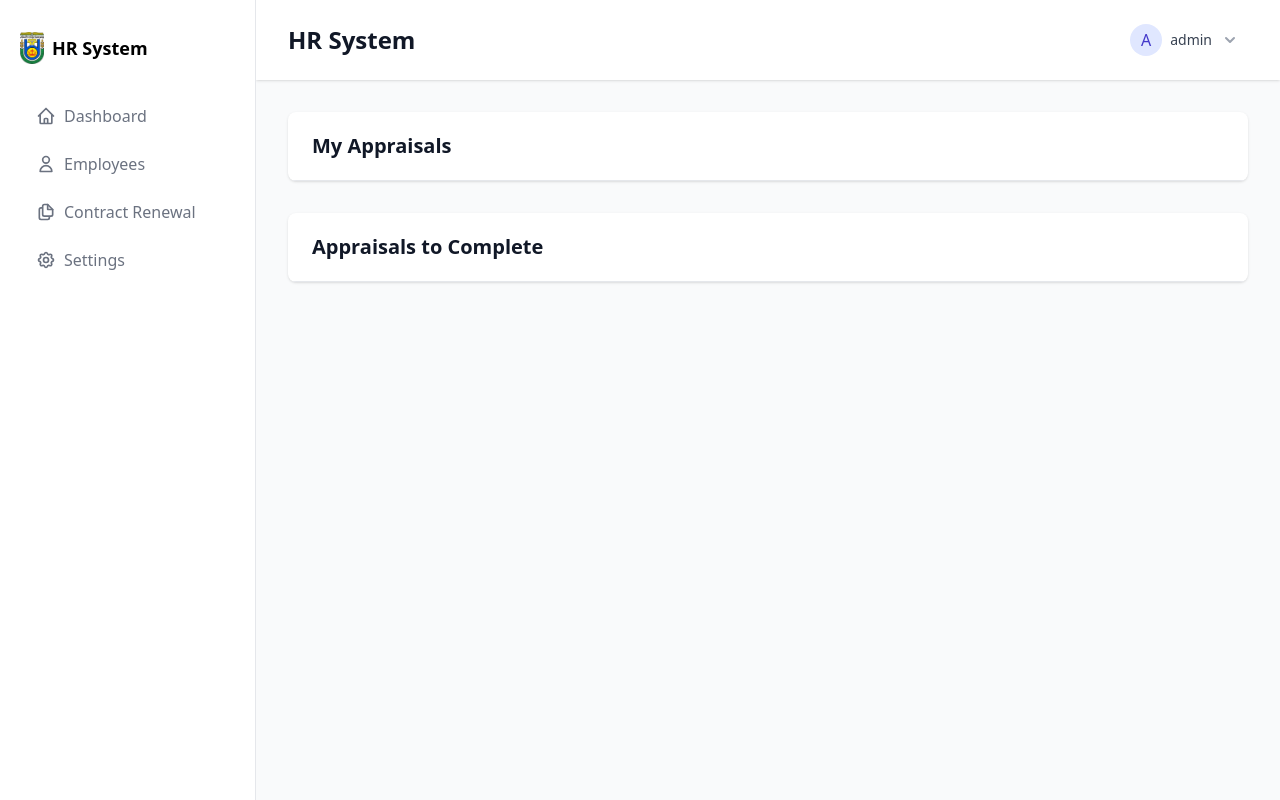
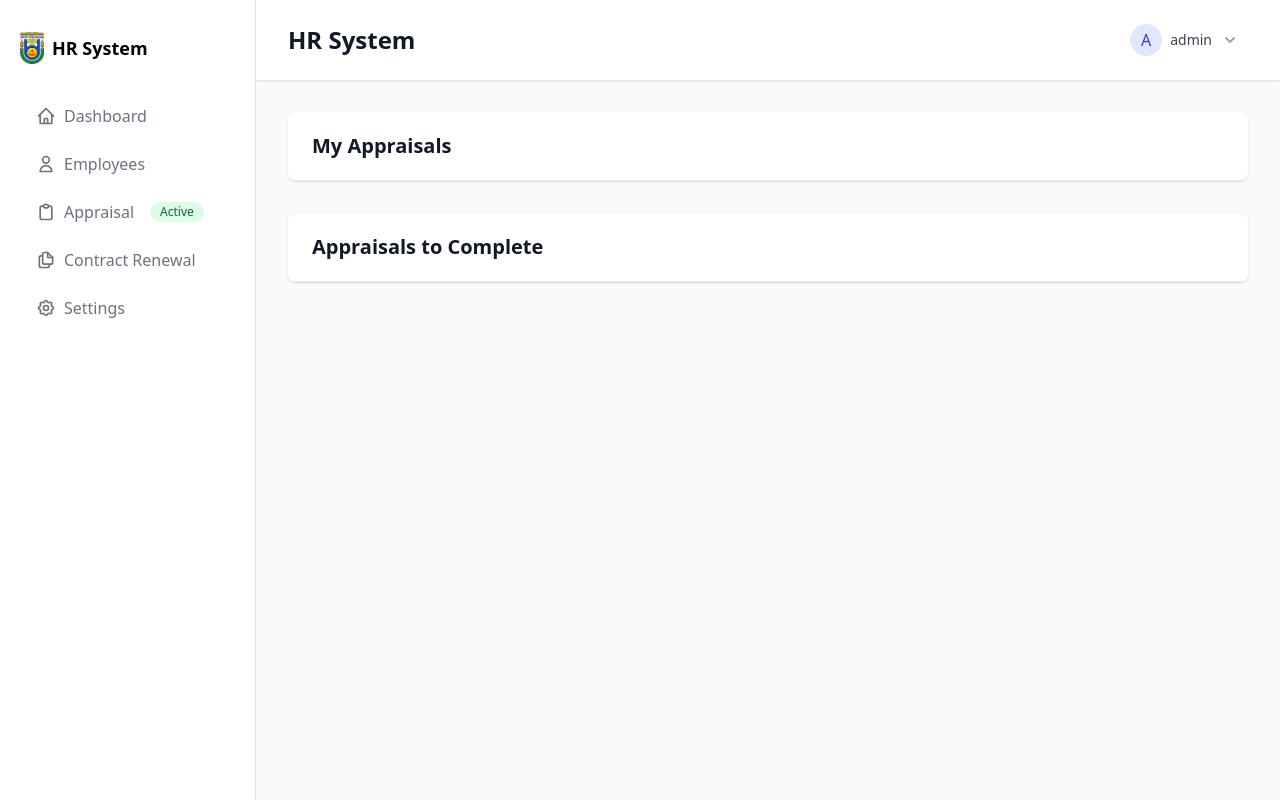
Before and after one commit to hfzizz/hr-system, a Django app: page /appraisals/ in a window 1280 px wide. Run offline with Django 5.2, Linux system fonts and the light colour scheme; a user stored in the database is signed in; data comes from the database, SQL or seed files in the repository; both versions use the stored data as it was after the commit; some libraries are stand-ins or nearby versions.

Commit message:
fix appraisal period

```diff
--- a/appraisals/templates/appraisals/appraisal_list.html
+++ b/appraisals/templates/appraisals/appraisal_list.html
@@ -125,26 +125,34 @@
                                 {% endif %}
                             </div>
 
-                            <!-- Replace the date inputs with read-only period display -->
-                            {% if active_period %}
-                                <div>
-                                    <label class="block text-sm font-medium text-gray-700">Active Review Period</label>
-                                    <input type="text"
-                                           value="{{ active_period.start_date|date:'M d, Y' }} - {{ active_period.end_date|date:'M d, Y' }}"
-                                           readonly
-                                           class="mt-1 block w-full rounded-md border-gray-300 bg-gray-50 shadow-sm focus:border-indigo-500 focus:ring-indigo-500 sm:text-sm">
-                                    <input type="hidden" name="review_period_start" value="{{ active_period.start_date|date:'Y-m-d' }}">
-                                    <input type="hidden" name="review_period_end" value="{{ active_period.end_date|date:'Y-m-d' }}">
-                                </div>
-                            {% else %}
-                                <p class="mt-2 text-sm text-red-600">No active appraisal period. Please set an active period first.</p>
-                            {% endif %}
+                            <!-- Replace the single period display with a select for multiple periods -->
+                            <div>
+                                <label for="period_select" class="block text-sm font-medium text-gray-700">Select Review Period</label>
+                                {% if active_periods %}
+                                    <select name="period_select" id="period_select" required
+                                            class="mt-1 block w-full rounded-md border-gray-300 shadow-sm focus:border-indigo-500 focus:ring-indigo-500 sm:text-sm"
+                                            onchange="updatePeriodDates()">
+                                        <option value="">Select a period</option>
+                                        {% for period in active_periods %}
+                                            <option value="{{ period.id }}"
+                                                    data-start="{{ period.start_date|date:'Y-m-d' }}"
+                                                    data-end="{{ period.end_date|date:'Y-m-d' }}">
+                                                {{ period.start_date|date:'M d, Y' }} - {{ period.end_date|date:'M d, Y' }}
+                                            </option>
+                                        {% endfor %}
+                                    </select>
+                                    <input type="hidden" name="review_period_start" id="review_period_start">
+                                    <input type="hidden" name="review_period_end" id="review_period_end">
+                                {% else %}
+                                    <p class="mt-2 text-sm text-red-600">No active appraisal periods. Please set an active period first.</p>
+                                {% endif %}
+                            </div>
                         </div>
                     </div>
                     <div class="mt-5 sm:mt-6 sm:grid sm:grid-flow-row-dense sm:grid-cols-2 sm:gap-3">
                         <button type="submit"
-                                {% if not active_period %}disabled{% endif %}
-                                class="inline-flex w-full justify-center rounded-md {% if active_period %}bg-indigo-600 hover:bg-indigo-500{% else %}bg-gray-400 cursor-not-allowed{% endif %} px-3 py-2 text-sm font-semibold text-white shadow-sm focus-visible:outline focus-visible:outline-2 focus-visible:outline-offset-2 focus-visible:outline-indigo-600 sm:col-start-2">
+                                {% if not active_periods %}disabled{% endif %}
+                                class="inline-flex w-full justify-center rounded-md {% if active_periods %}bg-indigo-600 hover:bg-indigo-500{% else %}bg-gray-400 cursor-not-allowed{% endif %} px-3 py-2 text-sm font-semibold text-white shadow-sm focus-visible:outline focus-visible:outline-2 focus-visible:outline-offset-2 focus-visible:outline-indigo-600 sm:col-start-2">
                             Assign
                         </button>
                         <button type="button"
@@ -317,21 +325,28 @@ function submitAssignForm(event) {
     });
 }
 
-// Add form validation before submission
+// Add this function to update the hidden date inputs
+function updatePeriodDates() {
+    const periodSelect = document.getElementById('period_select');
+    const selectedOption = periodSelect.options[periodSelect.selectedIndex];
+
+    if (selectedOption.value) {
+        document.getElementById('review_period_start').value = selectedOption.dataset.start;
+        document.getElementById('review_period_end').value = selectedOption.dataset.end;
+    } else {
+        document.getElementById('review_period_start').value = '';
+        document.getElementById('review_period_end').value = '';
+    }
+}
+
+// Update your form validation
 document.getElementById('assignForm').addEventListener('submit', function(event) {
     const appraiser = document.getElementById('appraiser').value;
-    const startDate = document.getElementById('review_period_start').value;
-    const endDate = document.getElementById('review_period_end').value;
+    const periodSelect = document.getElementById('period_select').value;
 
-    if (!appraiser || !startDate || !endDate) {
+    if (!appraiser || !periodSelect) {
         event.preventDefault();
         alert('Please fill in all required fields');
-        return false;
-    }
-
-    if (startDate >= endDate) {
-        event.preventDefault();
-        alert('End date must be after start date');
         return false;
     }
 });
--- a/appraisals/templatetags/appraisal_tags.py
+++ b/appraisals/templatetags/appraisal_tags.py
@@ -9,6 +9,6 @@ def is_appraisal_period():
     today = timezone.now().date()
     return AppraisalPeriod.objects.filter(
         is_active=True,
-        start_date__lte=today,
-        end_date__gte=today
+        # start_date__lte=today,
+        # end_date__gte=today
     ).exists()
--- a/appraisals/views.py
+++ b/appraisals/views.py
@@ -19,6 +19,7 @@ import json
 from .forms import AppraisalForm, AcademicQualificationFormSet
 from django.forms import inlineformset_factory
 from django.core.exceptions import PermissionDenied
+from django.template.context_processors import request
 
 logger = logging.getLogger(__name__)
 
@@ -30,7 +31,7 @@ class AppraisalListView(LoginRequiredMixin, PermissionRequiredMixin, ListView):
 
     def get_context_data(self, **kwargs):
         context = super().get_context_data(**kwargs)
-        context['active_period'] = AppraisalPeriod.objects.filter(is_active=True).first()
+        context['active_periods'] = AppraisalPeriod.objects.filter(is_active=True).order_by('start_date')
         context['is_hr'] = self.request.user.groups.filter(name='HR').exists()
 
         # Get all employees for the main list
@@ -75,7 +76,8 @@ class AppraisalAssignView(LoginRequiredMixin, PermissionRequiredMixin, CreateVie
                 appraiser=appraiser,
                 review_period_start=request.POST.get('review_period_start'),
                 review_period_end=request.POST.get('review_period_end'),
-                status='pending'
+                status='pending',
+                last_modified_by=request.user  # Add this line
             )
 
             if request.headers.get('X-Requested-With') == 'XMLHttpRequest':
@@ -128,7 +130,8 @@ def appraisal_assign(request):
             appraiser=appraiser,
             review_period_start=review_period_start,
             review_period_end=review_period_end,
-            status='pending'
+            status='pending',
+            last_modified_by=request.user
         )
 
         return JsonResponse({
@@ -353,3 +356,15 @@ def appraisal_list(request):
         # ... other context data ...
     }
     return render(request, 'appraisals/appraisal_list.html', context)
+
+def appraisal_context_processor(request):
+    """
+    Context processor to add appraisal-related data to all templates
+    """
+    active_period = AppraisalPeriod.objects.filter(is_active=True).exists()
+    is_hr = request.user.groups.filter(name='HR').exists() if request.user.is_authenticated else False
+
+    return {
+        'active_period': active_period,
+        'is_hr': is_hr,
+    }
--- a/hr_system/settings.py
+++ b/hr_system/settings.py
@@ -74,6 +74,7 @@ TEMPLATES = [
                 'django.contrib.auth.context_processors.auth',
                 'django.contrib.messages.context_processors.messages',
                 'appraisals.context_processors.hr_context',
+                'appraisals.views.appraisal_context_processor',
             ],
         },
     },
--- a/templates/sidebar.html
+++ b/templates/sidebar.html
@@ -43,7 +43,7 @@
               <path d="M9 5H7C5.89543 5 5 5.89543 5 7V19C5 20.1046 5.89543 21 7 21H17C18.1046 21 19 20.1046 19 19V7C19 5.89543 18.1046 5 17 5H15M9 5C9 6.10457 9.89543 7 11 7H13C14.1046 7 15 6.10457 15 5M9 5C9 3.89543 9.89543 3 11 3H13C14.1046 3 15 3.89543 15 5" stroke="currentColor" stroke-width="2" stroke-linecap="round" stroke-linejoin="round"/>
             </svg>
             <span>Appraisal</span>
-            {% if in_appraisal_period %}
+            {% if active_period %}
               <span class="ml-2 inline-flex items-center rounded-full bg-green-100 px-2.5 py-0.5 text-xs font-medium text-green-800">
                 Active
               </span>
```
Also changed, not shown: db.sqlite3.
